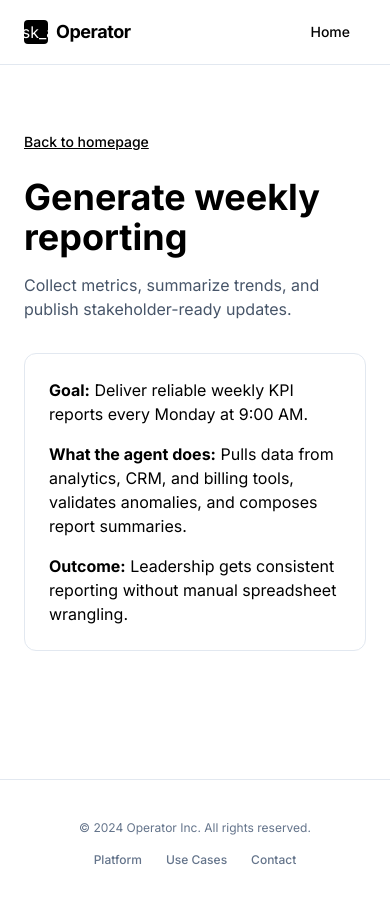
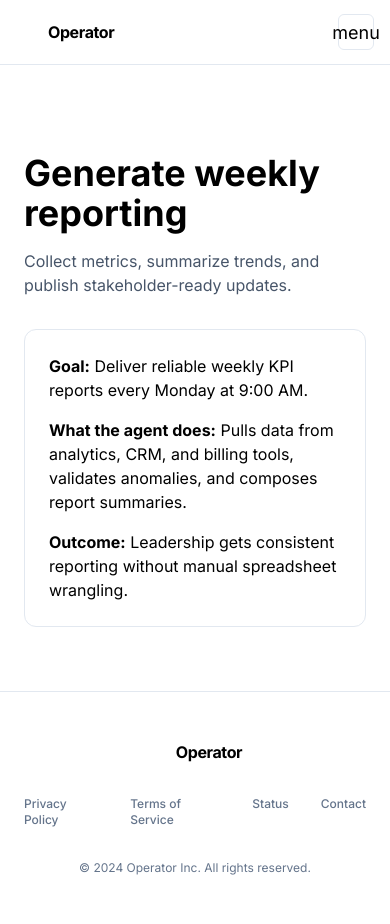
Before and after one commit to SantheApps/agent_website, a plain HTML site: page use-cases/weekly-reporting.html in a window 390 px wide. Drawn offline with nearby package versions, Linux system fonts and the light colour scheme.

Commit message:
Unify shared layout, improve mobile view, and update Operator messaging

```diff
--- a/components/footer.js
+++ b/components/footer.js
@@ -1,8 +1,10 @@
 window.SiteComponents = window.SiteComponents || {};
 
-window.SiteComponents.footer = function footer() {
+window.SiteComponents.footer = function footer(options = {}) {
+  const basePath = options.basePath || "";
+
   return `
-<footer class="py-12 px-6 border-t border-input">
+<footer class="py-12 px-6 border-t border-slate-200">
   <div class="max-w-[1200px] mx-auto flex flex-col md:flex-row justify-between items-center gap-8">
     <div class="flex items-center gap-2">
       <div class="size-5 bg-foreground rounded flex items-center justify-center">
@@ -11,12 +13,12 @@ window.SiteComponents.footer = function footer() {
       <span class="font-bold text-md tracking-tight">Operator</span>
     </div>
     <div class="flex gap-8">
-      <a class="text-xs font-medium text-muted hover:text-foreground" href="#">Privacy Policy</a>
-      <a class="text-xs font-medium text-muted hover:text-foreground" href="#">Terms of Service</a>
-      <a class="text-xs font-medium text-muted hover:text-foreground" href="#">Status</a>
-      <a class="text-xs font-medium text-muted hover:text-foreground" href="#">Contact</a>
+      <a class="text-xs font-medium text-slate-500 hover:text-black" href="${basePath}index.html">Privacy Policy</a>
+      <a class="text-xs font-medium text-slate-500 hover:text-black" href="${basePath}index.html">Terms of Service</a>
+      <a class="text-xs font-medium text-slate-500 hover:text-black" href="${basePath}index.html">Status</a>
+      <a class="text-xs font-medium text-slate-500 hover:text-black" href="${basePath}index.html">Contact</a>
     </div>
-    <p class="text-xs text-muted">© 2024 Operator Inc. All rights reserved.</p>
+    <p class="text-xs text-slate-500">© 2024 Operator Inc. All rights reserved.</p>
   </div>
 </footer>`;
 };
--- a/components/header.js
+++ b/components/header.js
@@ -1,40 +1,56 @@
 window.SiteComponents = window.SiteComponents || {};
 
-window.SiteComponents.header = function header() {
+window.SiteComponents.header = function header(options = {}) {
+  const basePath = options.basePath || "";
+
   return `
-<header class="sticky top-0 z-50 w-full border-b border-input bg-background-light/80 backdrop-blur-md">
-  <div class="max-w-[1200px] mx-auto px-6 h-16 flex items-center justify-between">
-    <div class="flex items-center gap-2">
+<header class="sticky top-0 z-50 w-full border-b border-slate-200 bg-white/80 backdrop-blur-md">
+  <div class="max-w-[1200px] mx-auto px-4 sm:px-6 h-16 flex items-center justify-between gap-3">
+    <a class="flex items-center gap-2" href="${basePath}index.html">
       <div class="size-6 bg-foreground rounded flex items-center justify-center">
         <span class="material-symbols-outlined text-white text-[16px]">task_alt</span>
       </div>
-      <span class="font-bold text-lg tracking-tight">Operator</span>
-    </div>
+      <span class="font-bold text-base sm:text-lg tracking-tight">Operator</span>
+    </a>
     <nav class="hidden md:flex items-center gap-8">
-      <a class="text-sm font-medium text-muted hover:text-foreground transition-colors" href="#">Platform</a>
+      <a class="text-sm font-medium text-slate-500 hover:text-black transition-colors" href="#">Platform</a>
       <div class="relative group">
-        <button class="text-sm font-medium text-muted group-hover:text-foreground transition-colors flex items-center gap-1" type="button">
+        <button class="text-sm font-medium text-slate-500 group-hover:text-black transition-colors flex items-center gap-1" type="button">
           Use Cases
           <span class="material-symbols-outlined text-[16px]">expand_more</span>
         </button>
         <div class="absolute left-0 top-full pt-2 hidden group-hover:block">
-          <div class="w-56 bg-white border border-input rounded-md shadow-lg p-2">
-            <a class="block px-3 py-2 text-sm rounded hover:bg-slate-50" href="./use-cases/outbound-campaigns.html">Outbound Campaigns</a>
-            <a class="block px-3 py-2 text-sm rounded hover:bg-slate-50" href="./use-cases/support-ticket-triage.html">Support Triage</a>
-            <a class="block px-3 py-2 text-sm rounded hover:bg-slate-50" href="./use-cases/weekly-reporting.html">Weekly Reporting</a>
-            <a class="block px-3 py-2 text-sm rounded hover:bg-slate-50" href="./use-cases/qa-release-testing.html">QA Release Testing</a>
+          <div class="w-56 bg-white border border-slate-200 rounded-md shadow-lg p-2">
+            <a class="block px-3 py-2 text-sm rounded hover:bg-slate-50" href="${basePath}use-cases/outbound-campaigns.html">Outbound Campaigns</a>
+            <a class="block px-3 py-2 text-sm rounded hover:bg-slate-50" href="${basePath}use-cases/support-ticket-triage.html">Support Triage</a>
+            <a class="block px-3 py-2 text-sm rounded hover:bg-slate-50" href="${basePath}use-cases/weekly-reporting.html">Weekly Reporting</a>
+            <a class="block px-3 py-2 text-sm rounded hover:bg-slate-50" href="${basePath}use-cases/qa-release-testing.html">QA Release Testing</a>
           </div>
         </div>
       </div>
-      <a class="text-sm font-medium text-muted hover:text-foreground transition-colors" href="#">Pricing</a>
-      <a class="text-sm font-medium text-muted hover:text-foreground transition-colors" href="#">Docs</a>
+      <a class="text-sm font-medium text-slate-500 hover:text-black transition-colors" href="#">Pricing</a>
+      <a class="text-sm font-medium text-slate-500 hover:text-black transition-colors" href="#">Docs</a>
     </nav>
-    <div class="flex items-center gap-3">
+    <div class="hidden sm:flex items-center gap-3">
       <button class="text-sm font-medium px-4 py-2 hover:bg-slate-100 rounded-md transition-colors">Login</button>
-      <button class="bg-primary text-white text-sm font-semibold px-4 py-2 rounded-md shadow-sm hover:bg-primary/90 transition-all">
+      <button class="bg-black text-white text-sm font-semibold px-4 py-2 rounded-md shadow-sm hover:bg-zinc-800 transition-all">
         Request a Demo
       </button>
     </div>
+    <details class="sm:hidden relative">
+      <summary class="list-none inline-flex items-center justify-center size-9 rounded-md border border-slate-200 cursor-pointer">
+        <span class="material-symbols-outlined text-[18px]">menu</span>
+      </summary>
+      <div class="absolute right-0 mt-2 w-64 rounded-md border border-slate-200 bg-white shadow-lg p-2">
+        <a class="block px-3 py-2 text-sm rounded hover:bg-slate-50" href="#">Platform</a>
+        <a class="block px-3 py-2 text-sm rounded hover:bg-slate-50" href="${basePath}use-cases/outbound-campaigns.html">Outbound Campaigns</a>
+        <a class="block px-3 py-2 text-sm rounded hover:bg-slate-50" href="${basePath}use-cases/support-ticket-triage.html">Support Triage</a>
+        <a class="block px-3 py-2 text-sm rounded hover:bg-slate-50" href="${basePath}use-cases/weekly-reporting.html">Weekly Reporting</a>
+        <a class="block px-3 py-2 text-sm rounded hover:bg-slate-50" href="${basePath}use-cases/qa-release-testing.html">QA Release Testing</a>
+        <a class="block px-3 py-2 text-sm rounded hover:bg-slate-50" href="#">Pricing</a>
+        <a class="block px-3 py-2 text-sm rounded hover:bg-slate-50" href="#">Docs</a>
+      </div>
+    </details>
   </div>
 </header>`;
 };
--- a/components/outcome-section.js
+++ b/components/outcome-section.js
@@ -31,9 +31,9 @@ window.SiteComponents.outcomeSection = function outcomeSection() {
 </div>
 <section class="max-w-5xl mx-auto px-6 py-24 md:py-32">
   <div class="grid grid-cols-1 lg:grid-cols-2 gap-16 items-start">
-    <div class="sticky top-24">
+    <div class="lg:sticky lg:top-24">
       <span class="inline-block px-3 py-1 text-[10px] font-bold uppercase tracking-widest border border-black rounded-full mb-6">The Difference</span>
-      <h2 class="text-4xl md:text-5xl font-bold tracking-tighter leading-tight mb-6">takes responsibility for the outcome.</h2>
+      <h2 class="text-4xl md:text-5xl font-bold tracking-tighter leading-tight mb-6">Operator takes responsibility for the outcome.</h2>
       <p class="text-muted text-lg font-light max-w-md">A systematic approach to finishing what you started. Our engine deconstructs, executes, and validates every single action.</p>
       <div class="mt-12 p-8 border border-black rounded-xl bg-zinc-50 relative overflow-hidden">
         <div class="relative z-10">
--- a/use-cases/weekly-reporting.html
+++ b/use-cases/weekly-reporting.html
@@ -9,19 +9,8 @@
   <style>body{font-family:'Inter',sans-serif;-webkit-font-smoothing:antialiased;}</style>
 </head>
 <body class="bg-white text-black">
-  <header class="sticky top-0 z-50 w-full border-b border-slate-200 bg-white/90 backdrop-blur">
-    <div class="max-w-[1200px] mx-auto px-6 h-16 flex items-center justify-between">
-      <a href="../index.html" class="flex items-center gap-2">
-        <div class="size-6 bg-black rounded flex items-center justify-center">
-          <span class="material-symbols-outlined text-white text-[16px]">task_alt</span>
-        </div>
-        <span class="font-bold text-lg tracking-tight">Operator</span>
-      </a>
-      <a href="../index.html" class="text-sm font-medium px-4 py-2 rounded-md hover:bg-slate-100 transition-colors">Home</a>
-    </div>
-  </header>
-  <main class="max-w-3xl mx-auto px-6 py-16">
-    <a href="../index.html" class="text-sm font-medium underline">Back to homepage</a>
+  <div id="shared-header"></div>
+    <main class="max-w-3xl mx-auto px-6 py-16">
     <h1 class="text-4xl font-bold mt-6 mb-4">Generate weekly reporting</h1>
     <p class="text-slate-600 mb-8">Collect metrics, summarize trends, and publish stakeholder-ready updates.</p>
     <div class="border border-slate-200 rounded-xl p-6 space-y-4">
@@ -30,15 +19,20 @@
       <p><strong>Outcome:</strong> Leadership gets consistent reporting without manual spreadsheet wrangling.</p>
     </div>
   </main>
-  <footer class="py-10 px-6 border-t border-slate-200 mt-16">
-    <div class="max-w-[1200px] mx-auto flex flex-col sm:flex-row items-center justify-between gap-4">
-      <p class="text-xs text-slate-500">© 2024 Operator Inc. All rights reserved.</p>
-      <div class="flex items-center gap-6">
-        <a class="text-xs font-medium text-slate-500 hover:text-black" href="../index.html">Platform</a>
-        <a class="text-xs font-medium text-slate-500 hover:text-black" href="../index.html">Use Cases</a>
-        <a class="text-xs font-medium text-slate-500 hover:text-black" href="../index.html">Contact</a>
-      </div>
-    </div>
-  </footer>
+  <div id="shared-footer"></div>
+  <script src="../components/header.js?v=6"></script>
+  <script src="../components/footer.js?v=3"></script>
+  <script>
+    window.SiteComponents = window.SiteComponents || {};
+    const headerMount = document.getElementById("shared-header");
+    const footerMount = document.getElementById("shared-footer");
+    if (headerMount && window.SiteComponents.header) {
+      headerMount.innerHTML = window.SiteComponents.header({ basePath: "../" });
+    }
+    if (footerMount && window.SiteComponents.footer) {
+      footerMount.innerHTML = window.SiteComponents.footer({ basePath: "../" });
+    }
+  </script>
+
 </body>
 </html>
```
Also changed, not shown: components/hero.js (+4 -4 lines), index.html (+4 -4 lines), use-cases/outbound-campaigns.html (+17 -23 lines), use-cases/qa-release-testing.html (+17 -23 lines), use-cases/support-ticket-triage.html (+17 -23 lines).
